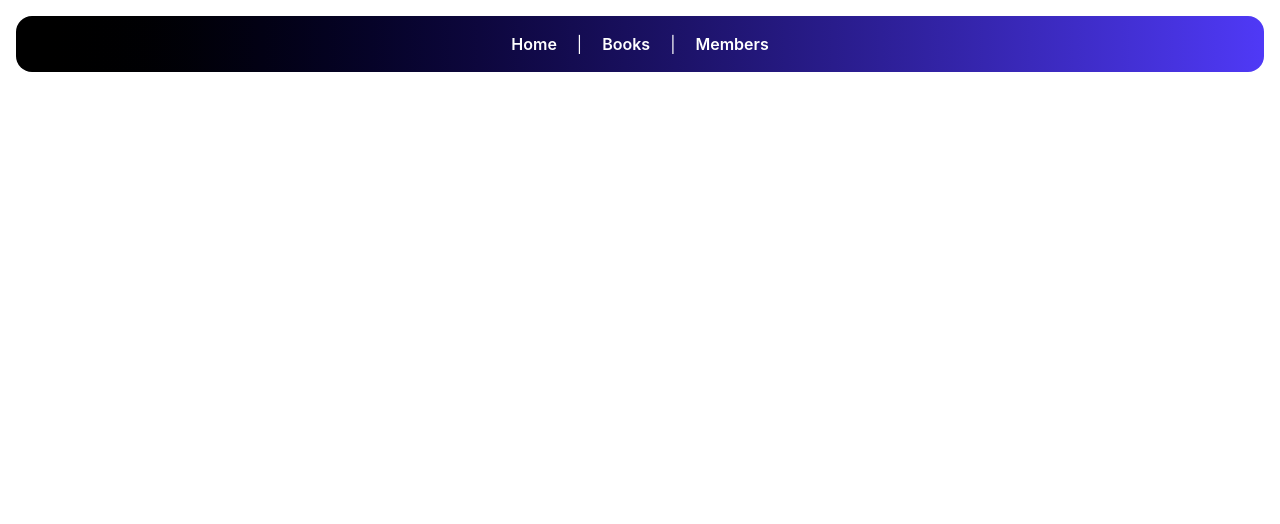
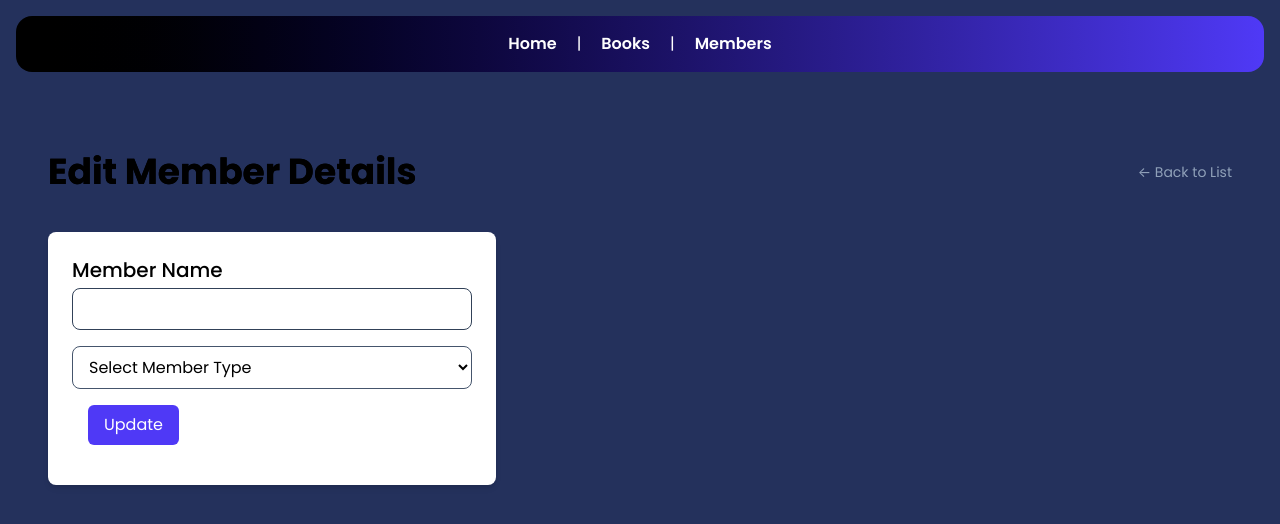
Before and after one commit to chirayucodes/React-Practice, a React (Vite) app: page /members/edit/1 in a window 1280 px wide. Shown: the top 524 px of the page. Built offline with nearby package versions, Linux system fonts and the light colour scheme; no server answers.

Commit message:
feat: add edit functionality for members; update form handling and styling; integrate Google Fonts

```diff
--- a/index.html
+++ b/index.html
@@ -3,6 +3,7 @@
   <head>
     <meta charset="UTF-8" />
     <link rel="icon" type="image/svg+xml" href="/vite.svg" />
+    <link href="https://fonts.googleapis.com/css2?family=Poppins:wght@300;400;500;600;700&display=swap" rel="stylesheet">
     <meta name="viewport" content="width=device-width, initial-scale=1.0" />
     <title>react-practice</title>
   </head>
--- a/src/features/Books/pages/Create.tsx
+++ b/src/features/Books/pages/Create.tsx
@@ -45,7 +45,7 @@ export default function AddBook({ isOpen, onClose }: Props) {
 
   return (
     <div className="fixed inset-0 flex items-center justify-center bg-black/30">
-      <div className="bg-white p-6 rounded-lg w-125 shadow-lg">
+      <div className="bg-white p-6 rounded w-125 shadow-lg ">
         <h2 className="text-xl font-bold mb-4">Add Book</h2>
 
         <form onSubmit={handleSubmit} className="space-y-4">
--- a/src/features/Members/components/Form.tsx
+++ b/src/features/Members/components/Form.tsx
@@ -1,8 +1,9 @@
-import { Controller } from "react-hook-form";
+
 import { useNavigate } from "react-router";
 import { TextBox } from "shared/components/form";
 import { Button } from "shared/components/submit-button";
 import { useMemberForm } from "./Member.Form";
+import { Controller } from "react-hook-form";
 
 interface FormProps {
   onSubmit: (p: Master.MemberForm) => Promise<void>;
@@ -11,19 +12,20 @@ interface FormProps {
 }
 
 export default function Form({ onSubmit, onLoad, ...props }: FormProps) {
-  const { get, handleSubmit, submitting } = useMemberForm(onLoad);
+  const { get,  handleSubmit, submitting } = useMemberForm(onLoad);
   const navigate = useNavigate();
 
   return (
     <div className="flex- justify-center">
       <form
-        className="w-full max-w-md bg-slate-800 p-6 rounded-lg shadow-md hover:shadow-xl transition duration-300"
+        className="w-full max-w-md bg-white p-6 rounded-lg shadow-md hover:shadow-xl transition duration-300"
         onSubmit={handleSubmit(async (data: Master.MemberForm) => {
           await onSubmit(data);
           navigate("/members/list");
         })}
       >
         <TextBox label="Member Name" {...get("name")} />
+        {/* <TextBox label="Member Type" {...get("memberTypeID")} /> */}
 
         <Controller
           control={get("typeName").control}
@@ -32,14 +34,16 @@ export default function Form({ onSubmit, onLoad, ...props }: FormProps) {
             <select
               {...field}
               disabled={submitting}
-              className="w-full px-3 py-2 rounded-lg bg-slate-800 border border-slate-600 text-white"
+              className="w-full px-3 py-2 rounded-lg bg-white border border-slate-600 text-black"
             >
               <option value="">Select Member Type</option>
+              <option value={1}>Standard</option>
               <option value={2}>Premium</option>
-              <option value={1}>Standard</option>
             </select>
           )}
         />
+
+
         <Button
           caption={props.submitCaption || "Submit"}
           disabled={submitting}
--- a/src/features/Members/components/Member.Form.ts
+++ b/src/features/Members/components/Member.Form.ts
@@ -16,10 +16,7 @@ export function useMemberForm(onLoad?: () => Promise<Master.MemberForm>) {
     register,
     reset,
   } = useForm<Master.MemberForm>({
-    defaultValues: {
-      name: '',
-      memberTypeID: 0,
-    },
+    defaultValues: onLoad,
     resolver: joiResolver(schema),
   });
 
--- a/src/features/Members/index.tsx
+++ b/src/features/Members/index.tsx
@@ -1,6 +1,7 @@
 import { Navigate, Route, Routes } from "react-router";
 import List from "./pages/List";
 import Create from "./pages/Create";
+import Edit from "./pages/Edit";
 
 export default function members() {
   return (
@@ -9,6 +10,7 @@ export default function members() {
         <Route index element={<Navigate to="list" />} />
         <Route path="list" element={<List />} />
         <Route path="create" element={<Create />} />
+        <Route path="edit/:id" element={<Edit />} />
       </Routes>
     </>
   );
--- /dev/null
+++ b/src/features/Members/pages/Edit.tsx
@@ -0,0 +1,53 @@
+import { useNavigate, useParams } from "react-router";
+import { useUpdateMemberMutation } from "../queries";
+import { useCallback } from "react";
+import { ApiService } from "services";
+import Form from "../components/Form";
+
+interface EditRouteParams extends Record<string, string> {
+  id: string;
+}
+export default function Edit() {
+  const { id } = useParams<EditRouteParams>();
+  const { mutateAsync } = useUpdateMemberMutation(parseInt(id!, 10));
+  const navigate = useNavigate();
+  const handleLoad = useCallback(
+    async function () {
+      const data = await ApiService.get<Master.MemberItems>("members/" + id);
+      if (!data) {
+        return {
+          name: "",
+          id: 0,
+          typeName: "",
+          memberTypeID: 0,
+          maxBooks: 0,
+        };
+      }
+      return data;
+    },
+    [id],
+  );
+  return (
+    <div className="mt-10 px-6 text-black">
+      <div className="flex justify-between items-center mb-10">
+        <h1 className="text-4xl font-bold bg-black bg-clip-text">
+          Edit Member Details
+        </h1>
+
+        <button
+          onClick={() => navigate("/members/list")}
+          className="text-slate-400 hover:text-white text-sm"
+        >
+          ← Back to List
+        </button>
+      </div>
+      <Form
+        onLoad={handleLoad}
+        onSubmit={async (member) => {
+          await mutateAsync(member);
+        }}
+        submitCaption="Update"
+      />
+    </div>
+  );
+}
--- a/src/features/Members/pages/List.tsx
+++ b/src/features/Members/pages/List.tsx
@@ -1,15 +1,15 @@
 import { useNavigate } from "react-router";
-import { useMemberQuery } from "../queries";
+import { useMemberQuery, useRemoveMemberMutation } from "../queries";
 import { Loader } from "shared/components/loader";
 import { Grid } from "shared/components/grid";
 
 export default function MemberList() {
   const navigate = useNavigate();
   const { data, isLoading } = useMemberQuery();
-  // const { isPending: isDeleting, mutateAsync: deleteMember } =
-  //   useRemoveMemberMutation();
+  const { isPending: isDeleting, mutateAsync: deleteMember } =
+    useRemoveMemberMutation();
 
-  if (isLoading) {
+  if (isLoading || isDeleting) {
     return (
       <div className="flex justify-center items-center py-10">
         <Loader />
@@ -36,7 +36,7 @@ export default function MemberList() {
             No Members Found
           </div>
         ) : (
-          <Grid<Master.MemberForm>
+          <Grid<Master.MemberItems>
             data={data}
             columns={[
               {
@@ -47,6 +47,26 @@ export default function MemberList() {
                 field: "typeName",
                 header: "Member Type",
               },
+              {
+                header: "Action",
+                buttonCaption: "Delete",
+                onClick: async (members) => {
+                  if (
+                    !confirm(`Are you sure you want to delete ${members.name}?`)
+                  ) {
+                    return;
+                  }
+                  await deleteMember(members.id);
+                },
+              },
+              {
+                header: "Edit",
+                buttonCaption: "Edit",
+                onClick: async (members) => {
+                  console.log(members);
+                  navigate("/members/edit/" + members.id);
+                },
+              },
             ]}
           />
         )}
--- a/src/features/Members/queries.ts
+++ b/src/features/Members/queries.ts
@@ -28,32 +28,67 @@ export function useRemoveMemberMutation() {
   return rs;
 }
 
-// export function useUpdateMemberMutation(memberId: number) {
+export function useUpdateMemberMutation(id: number) {
+  const queryClient = useQueryClient();
+  return useMutation({
+    mutationFn: async (member: Master.MemberForm) =>
+      await ApiService.put<Master.MemberItems>(
+        "Members/" + id,
+        member,
+      ),
+    onSuccess: (result) => {
+      if (!result) {
+        return;
+      }
+      const existing = queryClient.getQueryData<Master.MemberItems[]>(QUERY_KEY);
+      if (!existing) {
+        return;
+      }
+      const index = existing.findIndex(
+        (item) => item.id === id,
+      );
+      const first = existing.slice(0, index);
+      const next = existing.slice(index + 1);
+      queryClient.setQueryData<Master.MemberItems[]>(QUERY_KEY, [...first, result, ...next]);
+    },
+  });
+}
+
+// export function useUpdateMemberMutation(id: number) {
 //   const queryClient = useQueryClient();
+
 //   return useMutation({
 //     mutationFn: async (member: Master.MemberForm) =>
-//       await ApiService.put<Master.MemberItems[]>(
-//         "Members/" + memberId,
+//       await ApiService.put<Master.MemberItems>(
+//         "Members/" + id,
 //         member,
 //       ),
+
 //     onSuccess: (result) => {
-//       if (!result) {
-//         return;
-//       }
-//       const existing = queryClient.getQueryData<Master.MemberItems[]>(QUERY_KEY);
-//       if (!existing) {
-//         return;
-//       }
+//       if (!result) return;
+
+//       const existing =
+//         queryClient.getQueryData<Master.MemberItems[]>(QUERY_KEY);
+
+//       if (!existing) return;
+
 //       const index = existing.findIndex(
-//         (item) => item.id === memberId,
+//         (item) => item.id === id
 //       );
+
+//       if (index === -1) return;
+
 //       const first = existing.slice(0, index);
-//       const next = existing.slice(index + 1);
-//       queryClient.setQueryData(QUERY_KEY, [...first, result, ...next]);
+//       const updated = existing.slice(index + 1);
+
+//       queryClient.setQueryData<Master.MemberItems[]>(QUERY_KEY, [
+//         ...first,
+//         result,
+//         ...updated,
+//       ]);
 //     },
 //   });
 // }
-
 export function useNewMemberMutation(){
   const queryClient = useQueryClient();
   return useMutation({
--- a/src/index.css
+++ b/src/index.css
@@ -1,16 +1,20 @@
-/* @import "tailwindcss";
+@import "tailwindcss";
 
 :root {
-  font-family: system-ui, poppins, Avenir, Helvetica, Arial, sans-serif;
+  font-family:
+    "Poppins",
+    system-ui,
+    -apple-system,
+    BlinkMacSystemFont,
+    sans-serif;
+
   line-height: 1.5;
   font-weight: 400;
 
-  color-scheme: light dark;
-  color: rgba(255, 255, 255, 0.87);
-  background-color: #242424;
+  /* color-scheme: light dark;
+  color: rgba(255, 255, 255, 0.87); */
+  background-color: rgb(36, 49, 92);
 
   font-synthesis: none;
   text-rendering: optimizeLegibility;
-  -webkit-font-smoothing: antialiased;
-  -moz-osx-font-smoothing: grayscale;
-} */
+}
--- a/src/services/api.ts
+++ b/src/services/api.ts
@@ -19,7 +19,7 @@ export async function del<TResult>(url: string) {
 }
 
 async function request<TResult>(method: string, url: string, body?: unknown) {
-  const response = await fetch('https://localhost:7215/api/' + url, {
+  const response = await fetch('http://localhost:5042/api/' + url, {
     method: method,
     body: body ? JSON.stringify(body) : undefined,
     headers: {
--- a/src/shared/components/form/TextBox.tsx
+++ b/src/shared/components/form/TextBox.tsx
@@ -29,7 +29,7 @@ export default function TextBox<TForm extends FieldValues>(
   return (
     <div className="mb-4">
       <label
-        className="block text-slate-300 text-sm font-medium mb-1"
+        className="block text-black text-xl font-medium mb-1"
         htmlFor={name}
       >
         {label}
--- a/src/types/Master.d.ts
+++ b/src/types/Master.d.ts
@@ -15,6 +15,7 @@ declare namespace Master {
     name: string;
     typeName?: string;
     memberTypeID?: number;
+    maxBooks?: number;
   }
   interface MemberItems extends MemberForm {
     id: number;
```
